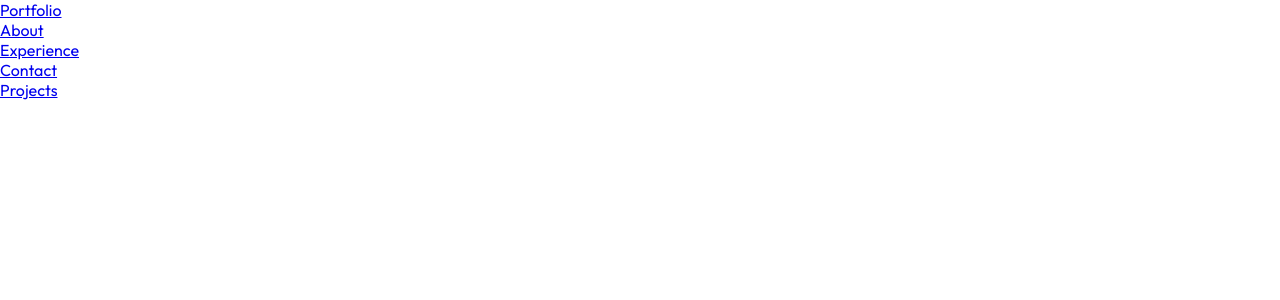
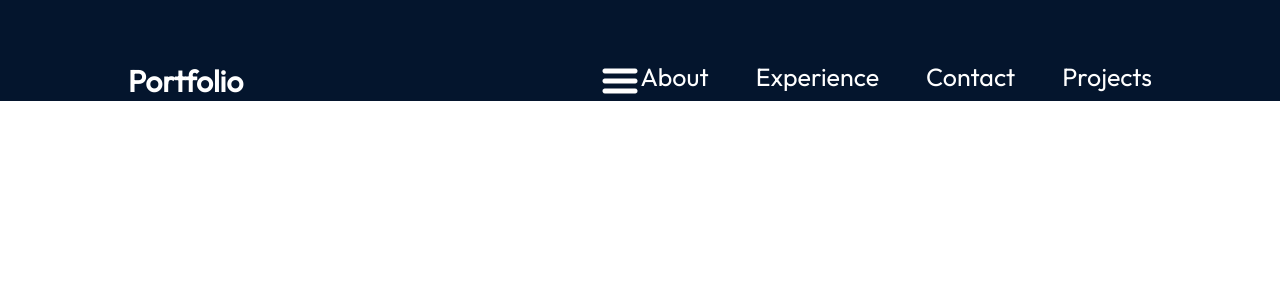
Before and after one commit to NidhiTulsyan/CODSOFT, a React (Vite) app in the folder Task_1_portfolio/portfolio/: page / in a window 1280 px wide. Shown: the top 300 px of the page. Built offline with nearby package versions, Linux system fonts and the light colour scheme.

Commit message:
completed navbar

```diff
--- a/Task_1_portfolio/portfolio/src/App.jsx
+++ b/Task_1_portfolio/portfolio/src/App.jsx
@@ -6,7 +6,7 @@
 
 
   return (
-    <div className="App">
+    <div className={styles.App}>
       <Navbar />
     </div>
   )
--- a/Task_1_portfolio/portfolio/src/App.module.css
+++ b/Task_1_portfolio/portfolio/src/App.module.css
@@ -3,5 +3,5 @@
     background-color: var(--color-bg);
     width: 100%;
     height: 100%;
-    color: white;
+    /* color: white; */
 }
--- a/Task_1_portfolio/portfolio/src/components/Navbar/Navbar.jsx
+++ b/Task_1_portfolio/portfolio/src/components/Navbar/Navbar.jsx
@@ -1,10 +1,13 @@
-import React from "react";
+import React,{useState} from "react";
 import styles from "./Navbar.module.css";
+import { getImageUrl } from "../../utils";
 export const Navbar = () => {
+    const [menuOpen,setMenuOpen]= useState(false);
   return <nav className={styles.navbar}>
     <a className={styles.title} href="/">Portfolio</a>
     <div className={styles.menu}>
-        <ul className={styles.menuItems}>
+    <img className={styles.menuBtn} src={menuOpen ? getImageUrl("nav/closeIcon.png") : getImageUrl("nav/menuIcon.png")} onClick={()=>setMenuOpen(!menuOpen)} alt="menu-btn"/>
+        <ul className={`${styles.menuItems} ${menuOpen && styles.menuOpen}`} onClick={()=>setMenuOpen(false)}>
             <li><a href="#about">About</a></li>
             <li><a href="#experience">Experience</a></li>
             <li><a href="#contact">Contact</a></li>
--- a/Task_1_portfolio/portfolio/src/components/Navbar/Navbar.module.css
+++ b/Task_1_portfolio/portfolio/src/components/Navbar/Navbar.module.css
@@ -0,0 +1,82 @@
+@import "../../vars.css";
+
+.navbar {
+    position: relative;
+    display: flex;
+    align-items: center;
+    justify-content: space-between;
+    padding-top: 61px;
+    z-index: 2;
+    margin: 0 10%;
+  }
+
+  .title {
+    font-size: 30px;
+    font-weight: 600;
+    text-decoration: none;
+    color: var(--color-text);
+  }
+
+
+  .menuBtn {
+    display: npne;
+  }
+
+  .menu {
+    display: flex;
+  }
+
+  .menuItems {
+    display: flex;
+    gap: 47px;
+    list-style: none;
+  }
+
+  .menuItems a {
+    font-size: 25px;
+    color: var(--color-text);
+    text-decoration: none;
+  }
+
+  @media screen and (max-width: 830px) {
+    .navbar {
+      flex-direction: column;
+      align-items: flex-start;
+    }
+
+    .menu {
+      position: absolute;
+      right: 0;
+      margin-right: 10%;
+      flex-direction: column;
+      align-items: flex-end;
+      gap: 11px;
+      z-index: 3;
+    }
+
+    .menuBtn {
+      display: block;
+      cursor: pointer;
+    }
+
+    .menuItems {
+      display: none;
+      flex-direction: column;
+      align-items: center;
+      gap: 13px;
+      border-radius: 10px;
+      background: rgb(25, 55, 109);
+      background: linear-gradient(
+        0deg,
+        rgba(25, 55, 109, 0.2) 0%,
+        rgba(25, 55, 109, 1) 100%
+      );
+      padding: 24px 33px;
+      box-shadow: 0 0 4px 0 rgba(0, 0, 0, 0.25);
+    }
+
+    .menuOpen {
+      display: flex;
+      z-index: 1;
+    }
+  }
--- a/Task_1_portfolio/portfolio/src/utils.js
+++ b/Task_1_portfolio/portfolio/src/utils.js
@@ -1,3 +1,4 @@
-export const getImageUrl=(path)=>{
-    return new URL(`assets/${path}`, import.meta.url).href
-};
+
+export const getImageUrl = (path) => {
+    return new URL(`/assets/${path}`, import.meta.url).href;
+  };
```
